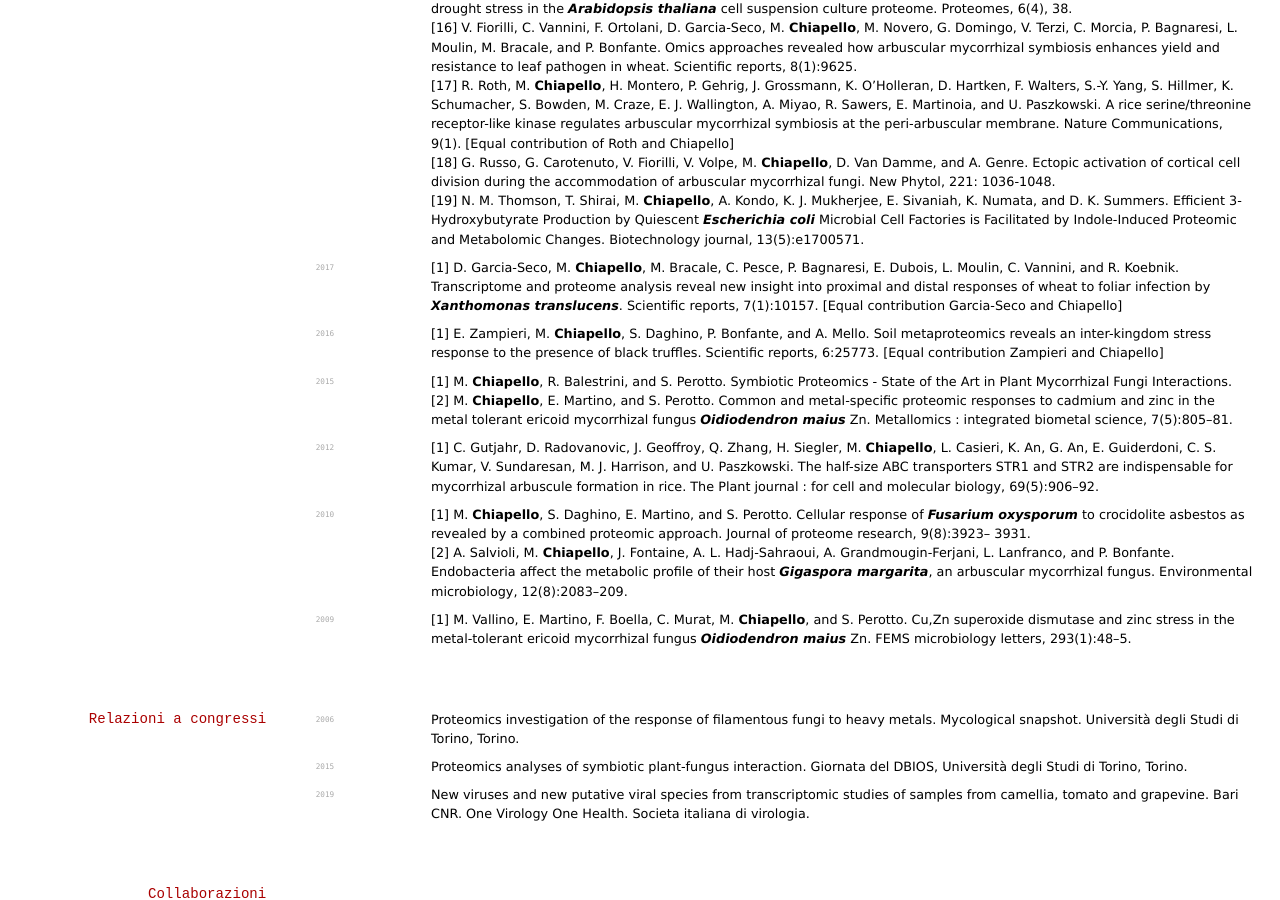
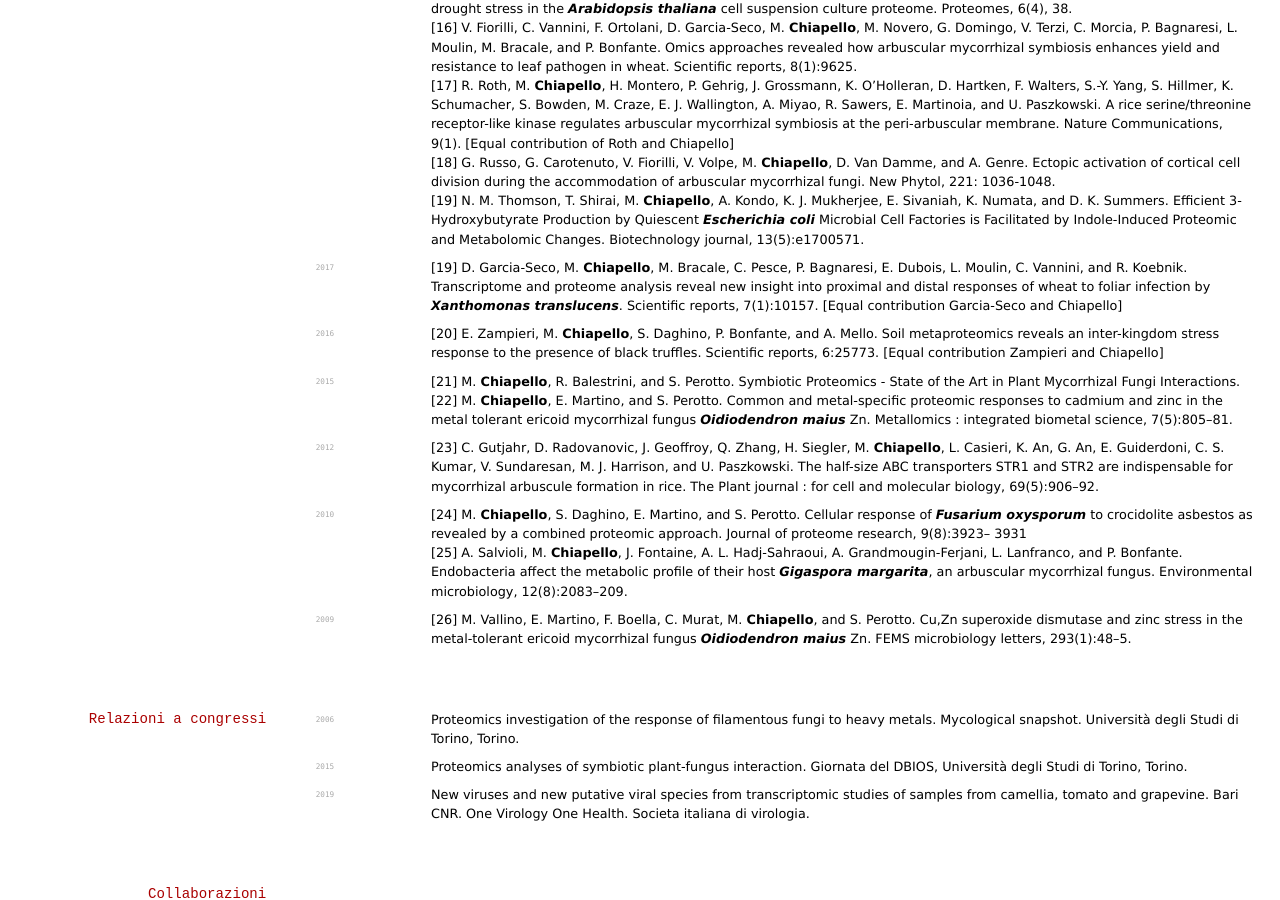
Before and after one commit to elipapa/markdown-cv, a Jekyll site: the page built from index.md, in a window 1280 px wide and 900 px high, scrolled down 7272 px. Built offline with Jekyll 4.4.1, drawn with Linux system fonts in a browser that asks for light colours.

Commit message:
Update publication numbers

```diff
--- a/index.md
+++ b/index.md
@@ -496,43 +496,49 @@ Mukherjee, E. Sivaniah, K. Numata, and D. K. Summers. Efficient
 Factories is Facilitated by Indole-Induced Proteomic and Metabolomic Changes.
 Biotechnology journal, 13(5):e1700571.
 
-`2017` [1] D. Garcia-Seco, M. <strong>Chiapello</strong>, M. Bracale, C. Pesce,
+`2017`
+[19] D. Garcia-Seco, M. <strong>Chiapello</strong>, M. Bracale, C. Pesce,
 P. Bagnaresi, E. Dubois, L. Moulin, C. Vannini, and R. Koebnik. Transcriptome
 and proteome analysis reveal new insight into proximal and distal responses of
 wheat to foliar infection by *Xanthomonas translucens*. Scientific reports,
 7(1):10157. [Equal contribution Garcia-Seco and Chiapello]
 
-`2016` [1] E. Zampieri, M. <strong>Chiapello</strong>, S. Daghino, P. Bonfante,
+`2016`
+[20] E. Zampieri, M. <strong>Chiapello</strong>, S. Daghino, P. Bonfante,
 and A. Mello. Soil metaproteomics reveals an inter-kingdom stress response to
 the presence of black truffles. Scientific reports, 6:25773. [Equal
 contribution Zampieri and Chiapello]
 
-`2015` [1] M. <strong>Chiapello</strong>, R. Balestrini, and S. Perotto.
+`2015`
+[21] M. <strong>Chiapello</strong>, R. Balestrini, and S. Perotto.
 Symbiotic Proteomics - State of the Art in Plant Mycorrhizal Fungi
 Interactions.
-[2] M. <strong>Chiapello</strong>, E. Martino, and S.
+[22] M. <strong>Chiapello</strong>, E. Martino, and S.
 Perotto. Common and metal-specific proteomic responses to cadmium and zinc in
 the metal tolerant ericoid mycorrhizal fungus *Oidiodendron maius* Zn.
 Metallomics : integrated biometal science, 7(5):805–81.
 
-`2012` [1] C. Gutjahr, D. Radovanovic, J. Geoffroy, Q. Zhang, H. Siegler, M.
+`2012`
+[23] C. Gutjahr, D. Radovanovic, J. Geoffroy, Q. Zhang, H. Siegler, M.
 <strong>Chiapello</strong>, L. Casieri, K. An, G. An, E. Guiderdoni, C. S.
 Kumar, V. Sundaresan, M. J. Harrison, and U. Paszkowski. The half-size ABC
 transporters STR1 and STR2 are indispensable for mycorrhizal arbuscule
 formation in rice. The Plant journal : for cell and molecular biology,
 69(5):906–92.
 
-`2010` [1] M. <strong>Chiapello</strong>, S. Daghino, E. Martino, and S.
+`2010`
+[24] M. <strong>Chiapello</strong>, S. Daghino, E. Martino, and S.
 Perotto. Cellular response of *Fusarium oxysporum* to crocidolite asbestos as
 revealed by a combined proteomic approach. Journal of proteome research,
-9(8):3923– 3931.
-[2] A. Salvioli, M. <strong>Chiapello</strong>, J.
+9(8):3923– 3931
+[25] A. Salvioli, M. <strong>Chiapello</strong>, J.
 Fontaine, A. L. Hadj-Sahraoui, A. Grandmougin-Ferjani, L. Lanfranco, and P.
 Bonfante. Endobacteria affect the metabolic profile of their host *Gigaspora
 margarita*, an arbuscular mycorrhizal fungus. Environmental microbiology,
 12(8):2083–209.
 
-`2009` [1] M. Vallino, E. Martino, F. Boella, C. Murat, M.
+`2009`
+[26] M. Vallino, E. Martino, F. Boella, C. Murat, M.
 <strong>Chiapello</strong>, and S. Perotto. Cu,Zn superoxide dismutase and zinc
 stress in the metal-tolerant ericoid mycorrhizal fungus *Oidiodendron maius* Zn.
 FEMS microbiology letters, 293(1):48–5.
```
